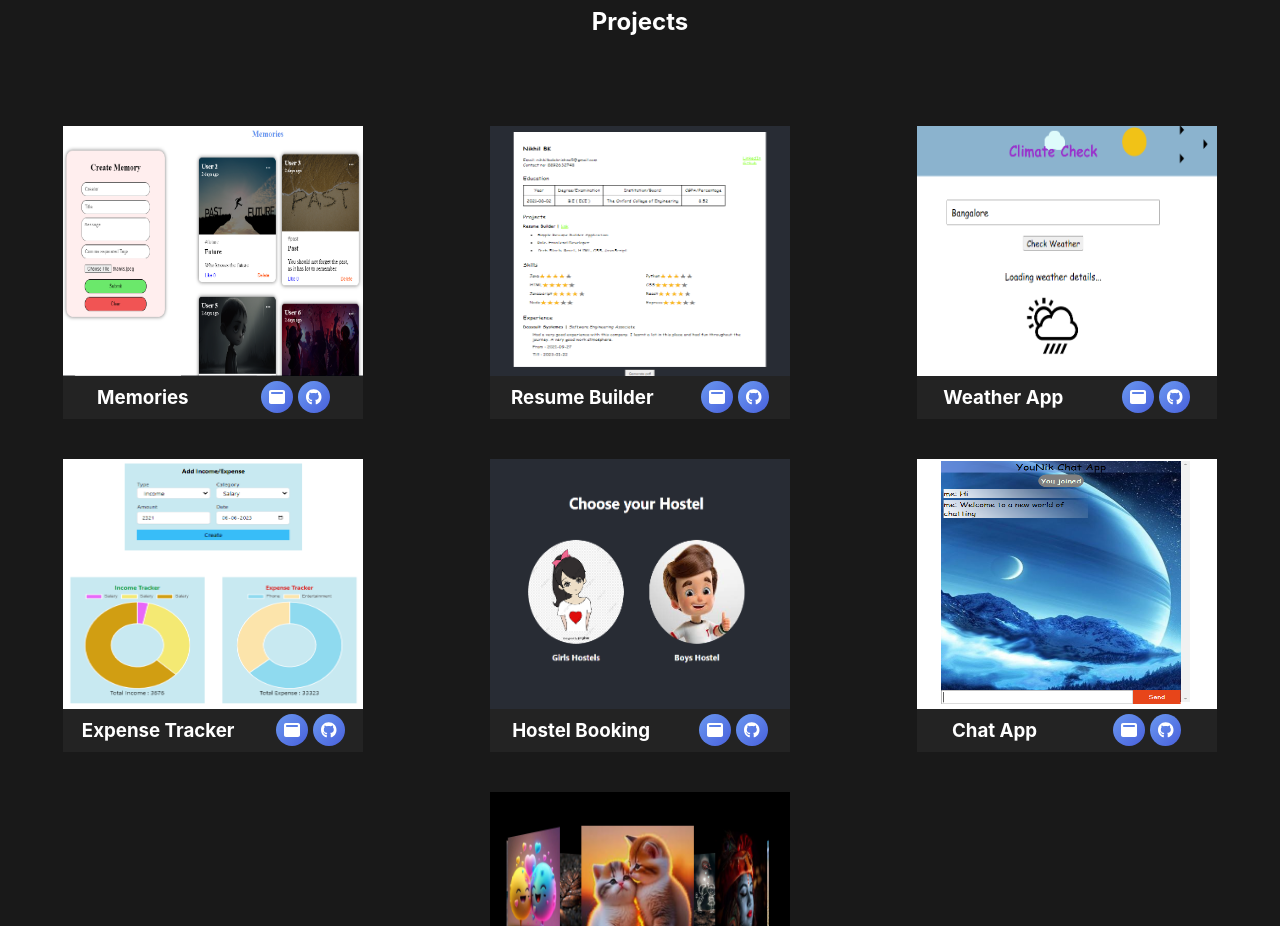
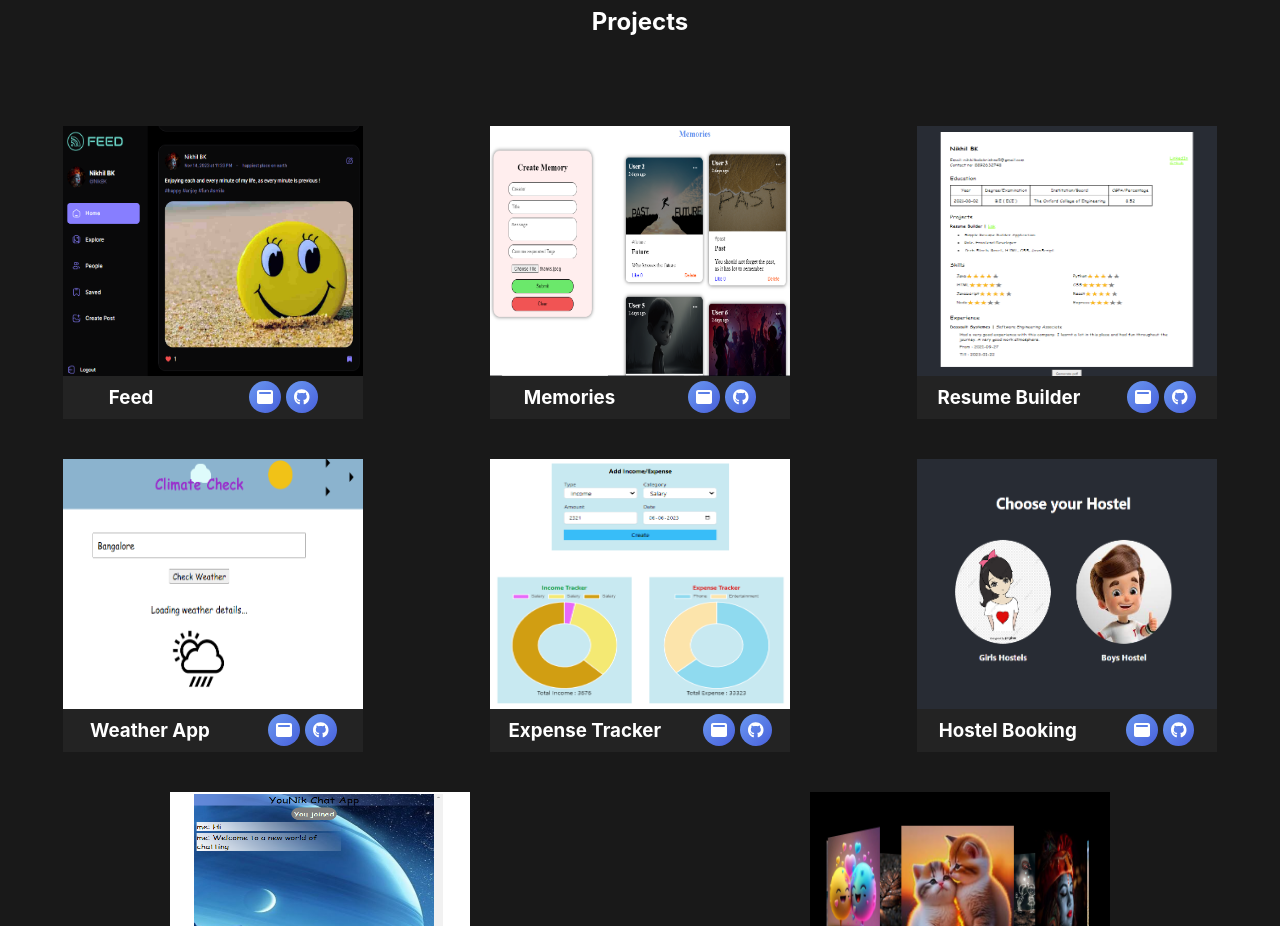
Before and after one commit to NikBK/portfolio, a React (Create React App) app: page / in a window 1280 px wide. Shown: the part 2460-3386 px from the top of the page. Built offline with nearby package versions, Linux system fonts and the light colour scheme.

Commit message:
Feed Project added to project list

```diff
--- a/src/data/projectDetails.js
+++ b/src/data/projectDetails.js
@@ -3,8 +3,17 @@ var id = 1;
 export const projectData = [
     {
         id: id++,
+        name: "Feed",
+        info: "Social media application",
+        imageLink: "../images/feed.PNG",
+        gitLink: "https://github.com/NikBK/feed",
+        hostedLink: "https://feed-nikbk.vercel.app/",
+        icons: ["", ""]
+    },
+    {
+        id: id++,
         name: "Memories",
-        info: "",
+        info: "Capture every small memory",
         imageLink: "../images/memories.PNG",
         gitLink: "https://github.com/NikBK/memories",
         hostedLink: "https://memories-client-nikbk.vercel.app",
@@ -13,7 +22,7 @@ export const projectData = [
     {
         id: id++,
         name: "Resume Builder",
-        info: "",
+        info: "Build your resume with ease",
         imageLink: "../images/resume_builder.png",
         gitLink: "https://github.com/NikBK/resumeBuilder",
         hostedLink: "https://your-resume-builder.netlify.app",
@@ -22,7 +31,7 @@ export const projectData = [
     {
         id: id++,
         name: "Weather App",
-        info: "",
+        info: "Check weather of any location",
         imageLink: "../images/weather_app.png",
         gitLink: "https://github.com/NikBK/weather-app",
         hostedLink: "https://express-weather-app.netlify.app",
@@ -31,7 +40,7 @@ export const projectData = [
     {
         id: id++,
         name: "Expense Tracker",
-        info: "",
+        info: "Track your income and expenses",
         imageLink: "../images/expense_tracker.png",
         gitLink: "https://github.com/NikBK/expense-tracker",
         hostedLink: "https://expense-tracker-nikbk.vercel.app",
@@ -40,7 +49,7 @@ export const projectData = [
     {
         id: id++,
         name: "Hostel Booking",
-        info: "",
+        info: "Book a hostel room online",
         imageLink: "../images/hostel_booking.png",
         gitLink: "https://github.com/NikBK/HotelManagementApp",
         hostedLink: "https://hostel-booking-bg.netlify.app",
@@ -49,7 +58,7 @@ export const projectData = [
     {
         id: id++,
         name: "Chat App",
-        info: "",
+        info: "Communicate with friends and family",
         imageLink: "../images/chat_app.png",
         gitLink: "https://github.com/NikBK/chat-app",
         hostedLink: "https://express-chat-app.netlify.app",
@@ -58,7 +67,7 @@ export const projectData = [
     {
         id: id++,
         name: "3D Image Slider",
-        info: "",
+        info: "3D image slider",
         imageLink: "../images/3d-image-slider.PNG",
         gitLink: "https://github.com/NikBK/3d-image-slider",
         hostedLink: "https://3d-image-slider.netlify.app",
```
Also changed, not shown: public/images/feed.PNG (added).
